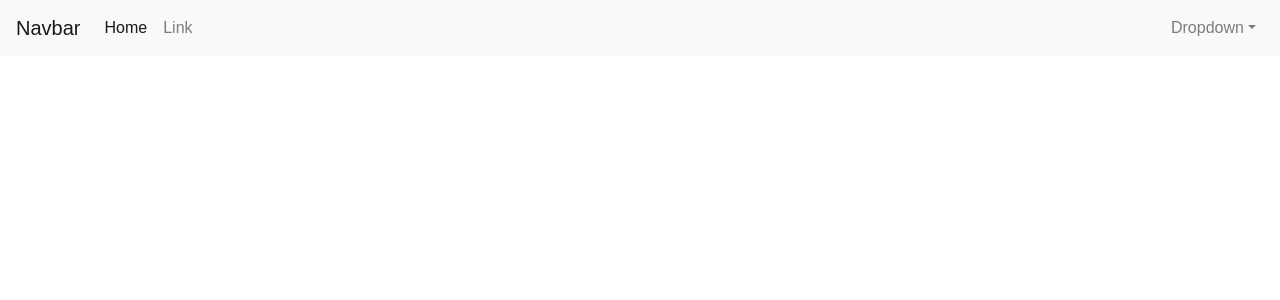
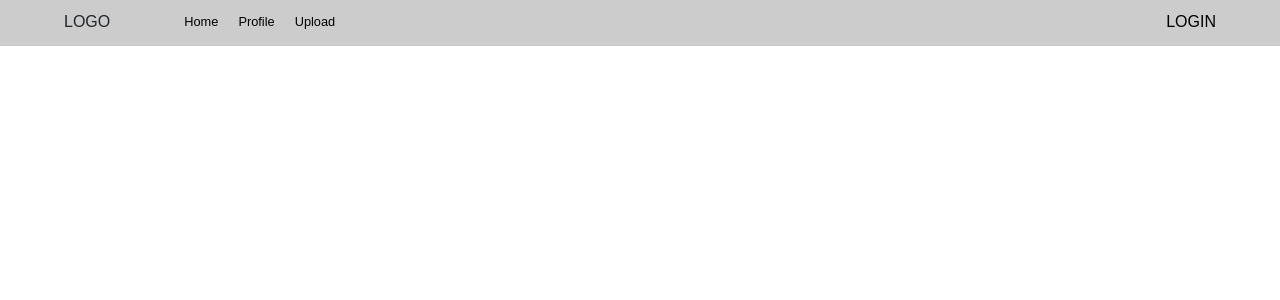
Before and after one commit to interactivenyc/inyc-react-app, a React (Create React App) app: page / in a window 1280 px wide. Shown: the top 300 px of the page. Built offline with nearby package versions, Linux system fonts and the light colour scheme.

Commit message:
new nav from scratch

```diff
--- a/public/index.html
+++ b/public/index.html
@@ -30,6 +30,8 @@
       work correctly both with client-side routing and a non-root public URL.
       Learn how to configure a non-root public URL by running `npm run build`.
     -->
+
+    <link rel="stylesheet" href="styles.css"></link>
     <title>React App</title>
   </head>
   <body>
--- /dev/null
+++ b/public/styles.css
@@ -0,0 +1,87 @@
+
+#root {
+  --navTopMargin: 10px;
+}
+
+/* NAVIGATION */
+
+.nav-container {
+  background-color: #ccc;
+  display: block;
+  width: 100%;
+  height: 46px;
+  box-sizing: border-box;
+}
+
+.logo {
+  float: left;
+  padding: var(--navTopMargin) 4em;
+}
+
+.site-nav {
+  float: left;
+  display: block;
+}
+
+.site-nav ul {
+  padding: 0;
+  margin: 0;
+}
+
+.site-nav li {
+  list-style: none;
+  float: left;
+}
+
+.site-nav a {
+  color: black;
+  font-size: 80%;
+  display: block;
+  text-decoration: none;
+  padding: 12px 10px;
+  height: 46px;
+  box-sizing: border-box;
+}
+
+.site-nav li a:hover {
+  color: white;
+  background-color: #999;
+}
+
+.login {
+  float: right;
+}
+
+.login a {
+  color: black;
+  text-decoration: none;
+  display: block;
+  height: 46px;
+  box-sizing: border-box;
+  padding: var(--navTopMargin) 4em;
+}
+
+.login a:hover {
+  color: white;
+  background-color: #999;
+}
+
+/* CLEAR FLOAT UTILITIES */
+
+.fix {
+  clear: both;
+}
+
+.group:before,
+.group:after {
+  content: "";
+  display: table;
+}
+
+.group:after {
+  clear: both;
+}
+
+.group {
+  zoom: 1;
+}
--- a/src/App.js
+++ b/src/App.js
@@ -1,46 +1,27 @@
 import React, { Component } from 'react';
-import logo from './logo.svg';
-import './App.css';
 
 class App extends Component {
   render() {
     return (
       <div className="App">
-        <nav className="navbar navbar-expand-lg navbar-light bg-light">
-          <a className="navbar-brand" href="#">Navbar</a>
-          <button className="navbar-toggler" type="button" data-toggle="collapse" data-target="#navbarSupportedContent" aria-controls="navbarSupportedContent" aria-expanded="false" aria-label="Toggle navigation">
-            <span className="navbar-toggler-icon"></span>
-          </button>
 
-          <div className="collapse navbar-collapse" id="navbarSupportedContent">
-            <ul className="navbar-nav mr-auto">
-              <li className="nav-item active">
-                <a className="nav-link" href="#">Home <span className="sr-only">(current)</span></a>
-              </li>
-              <li className="nav-item">
-                <a className="nav-link" href="#">Link</a>
-              </li>
+        <div className="nav-container">
 
+          <div className="logo">LOGO</div>
+
+          <nav className="site-nav">
+            <ul>
+              <li><a href="/">Home</a></li>
+              <li><a href="/">Profile</a></li>
+              <li><a href="/">Upload</a></li>
             </ul>
+          </nav>
+
+          <div className="login">
+            <a href="/">LOGIN</a>
           </div>
-          <div>
-            <ul className="navbar-nav mr-auto">
-              <li className="nav-item dropdown ml-auto">
-                <a className="nav-link dropdown-toggle" href="#" id="navbarDropdown" role="button" data-toggle="dropdown" aria-haspopup="true" aria-expanded="false">
-                  Dropdown
-                </a>
-                <div className="dropdown-menu" aria-labelledby="navbarDropdown">
-                  <a className="dropdown-item" href="#">Action</a>
-                  <a className="dropdown-item" href="#">Another action</a>
-                  <div className="dropdown-divider"></div>
-                  <a className="dropdown-item" href="#">Something else here</a>
-                </div>
-              </li>
-            </ul>
-          </div>
-        </nav>
 
-
+        </div>
 
       </div>
     );
```
